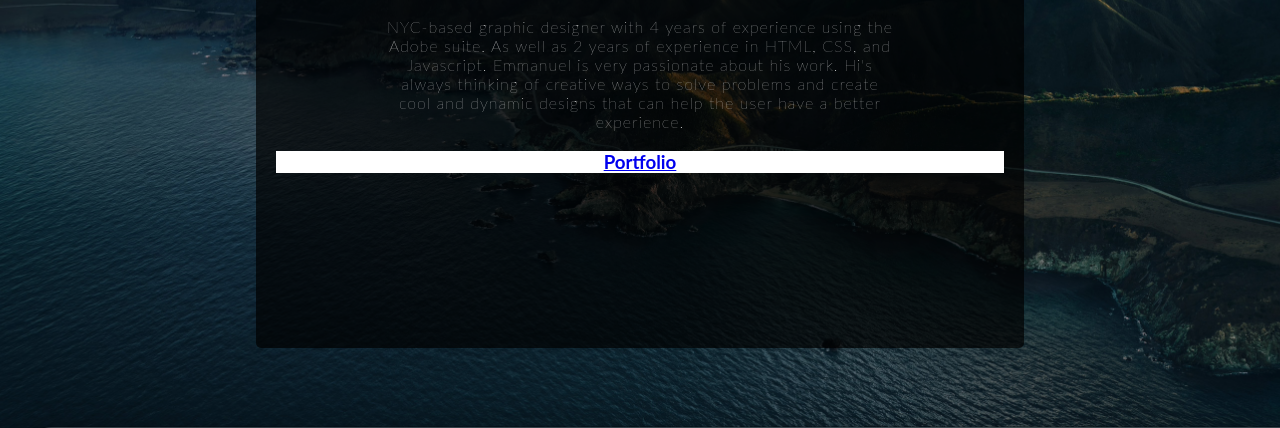
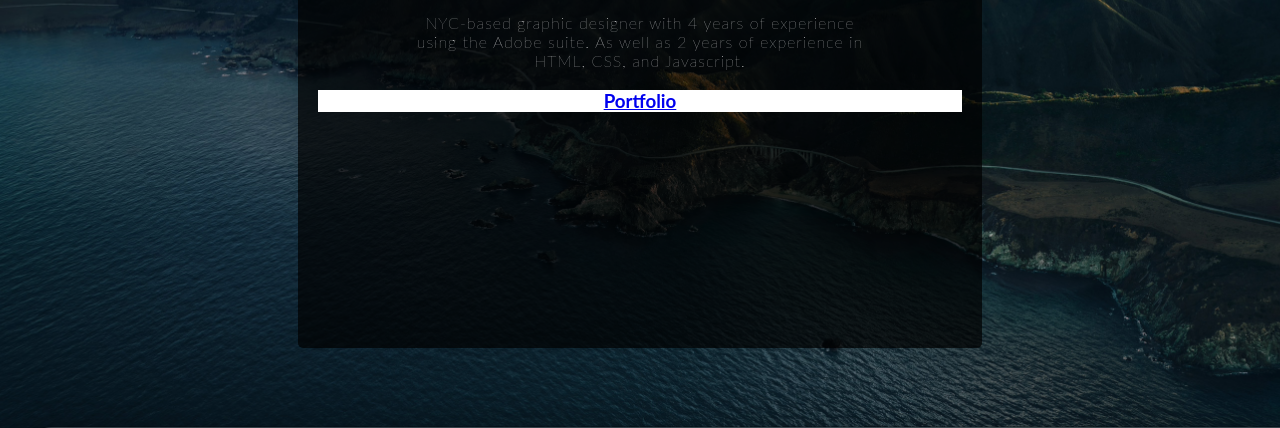
Before and after one commit to Emmanuel-mena/portfolio-website, a plain HTML site: page index.html in a window 1280 px wide. Shown: the part 372-800 px from the top of the page. Drawn offline with Linux system fonts and the light colour scheme.

Commit message:
Update index.html

```diff
--- a/index.html
+++ b/index.html
@@ -106,7 +106,7 @@
 
 
                <p>
-NYC-based graphic designer with 4 years of experience using the Adobe suite. As well as 2 years of experience in HTML, CSS, and Javascript. Emmanuel is very passionate about his work. Hi's always thinking of creative ways to solve problems and create cool and dynamic designs that can help the user have a better experience.
+NYC-based graphic designer with 4 years of experience using the Adobe suite. As well as 2 years of experience in HTML, CSS, and Javascript.
 
  </p>
 
```
